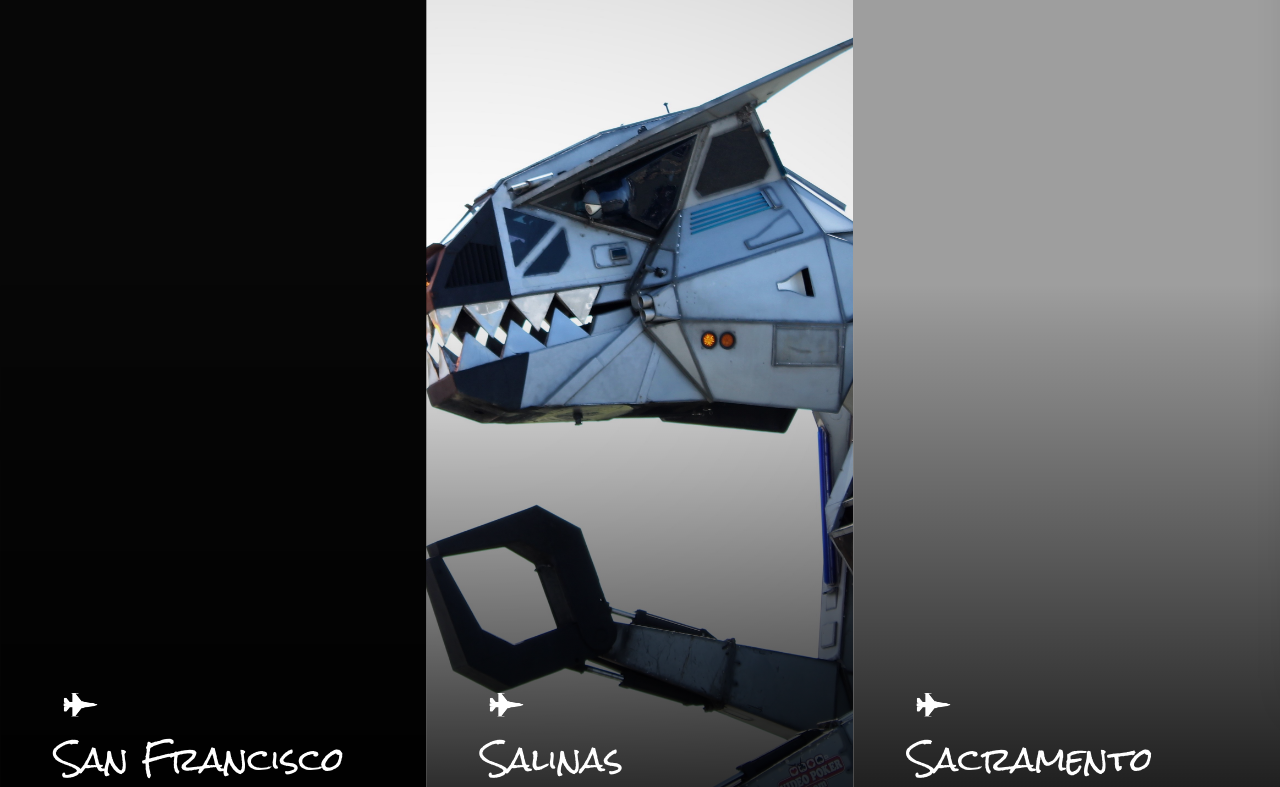
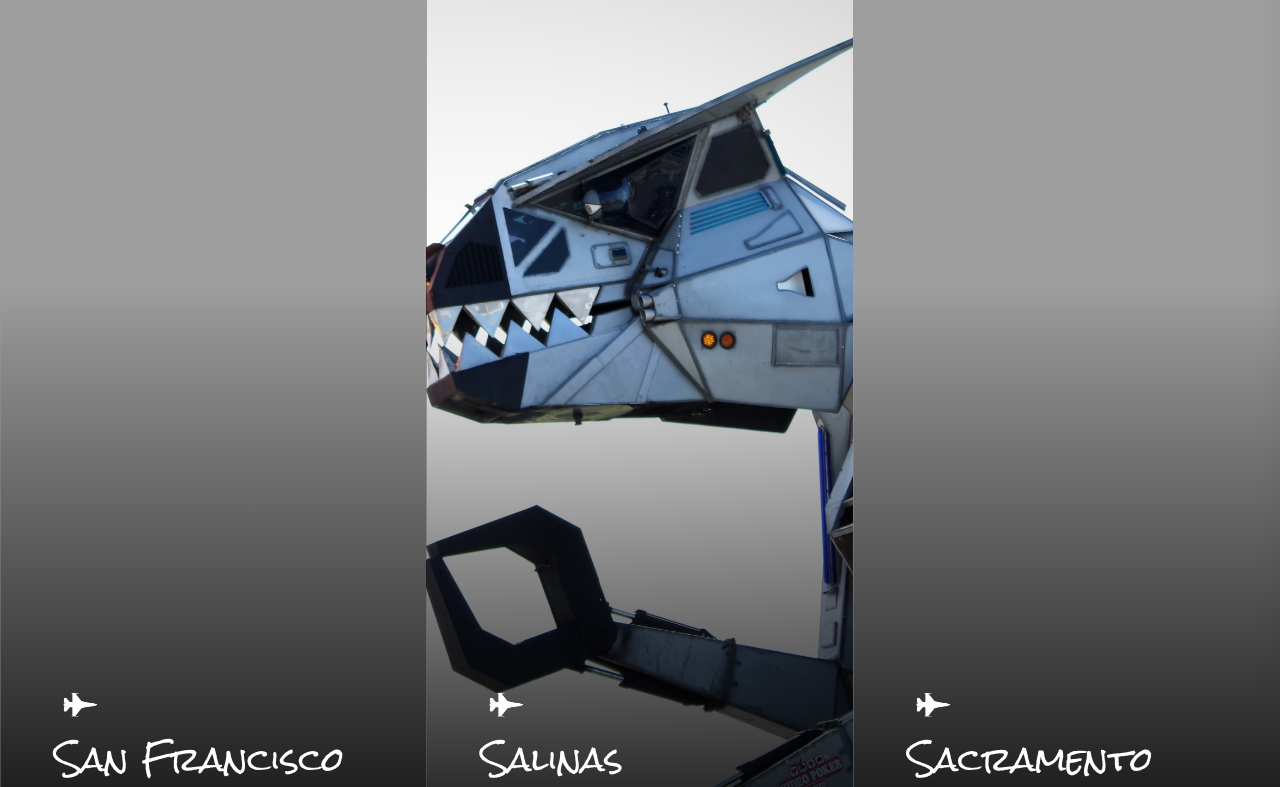
Before and after one commit to earthtosam/saul831, a plain HTML site: page index.html in a window 1280 px wide. Shown: the part 96-883 px from the top of the page. Drawn offline with Linux system fonts and the light colour scheme; the site is published under a folder, as on GitHub Pages, so addresses that start at the root find nothing.

Commit message:
Update index.html
File

```diff
--- a/index.html
+++ b/index.html
@@ -107,7 +107,7 @@
             </div>
             <!-- Single Hero Slide -->
             <div class="single-hero-slide bg-img slide-background-overlay"
-                style="background-image: url(/img/bg-img/2.jpg);">
+                style="background-image: url(./img/bg-img/2.jpg);">
                 <div class="container h-100">
                     <div class="row h-100 align-items-end">
                         <div class="col-12">
```
